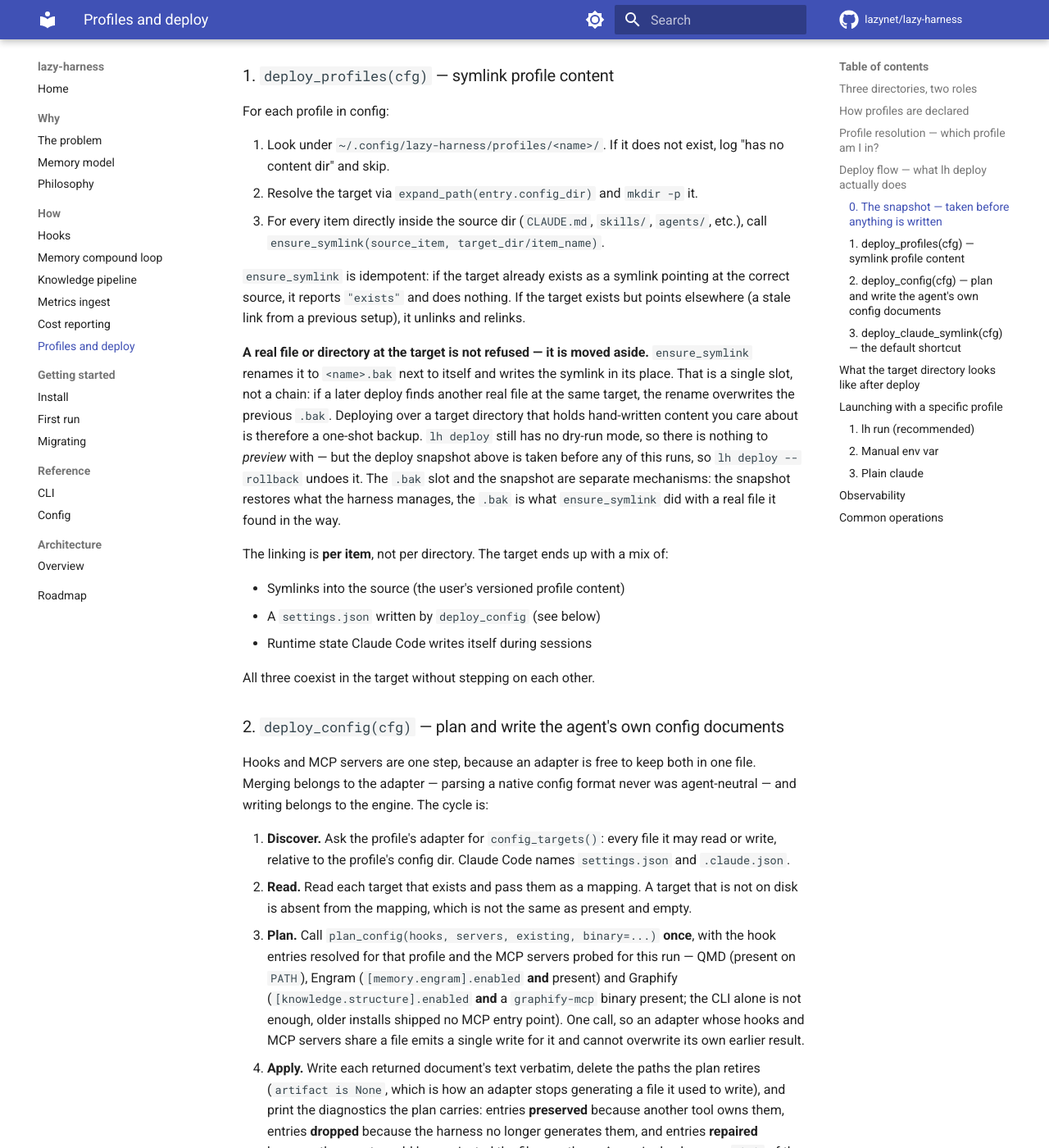
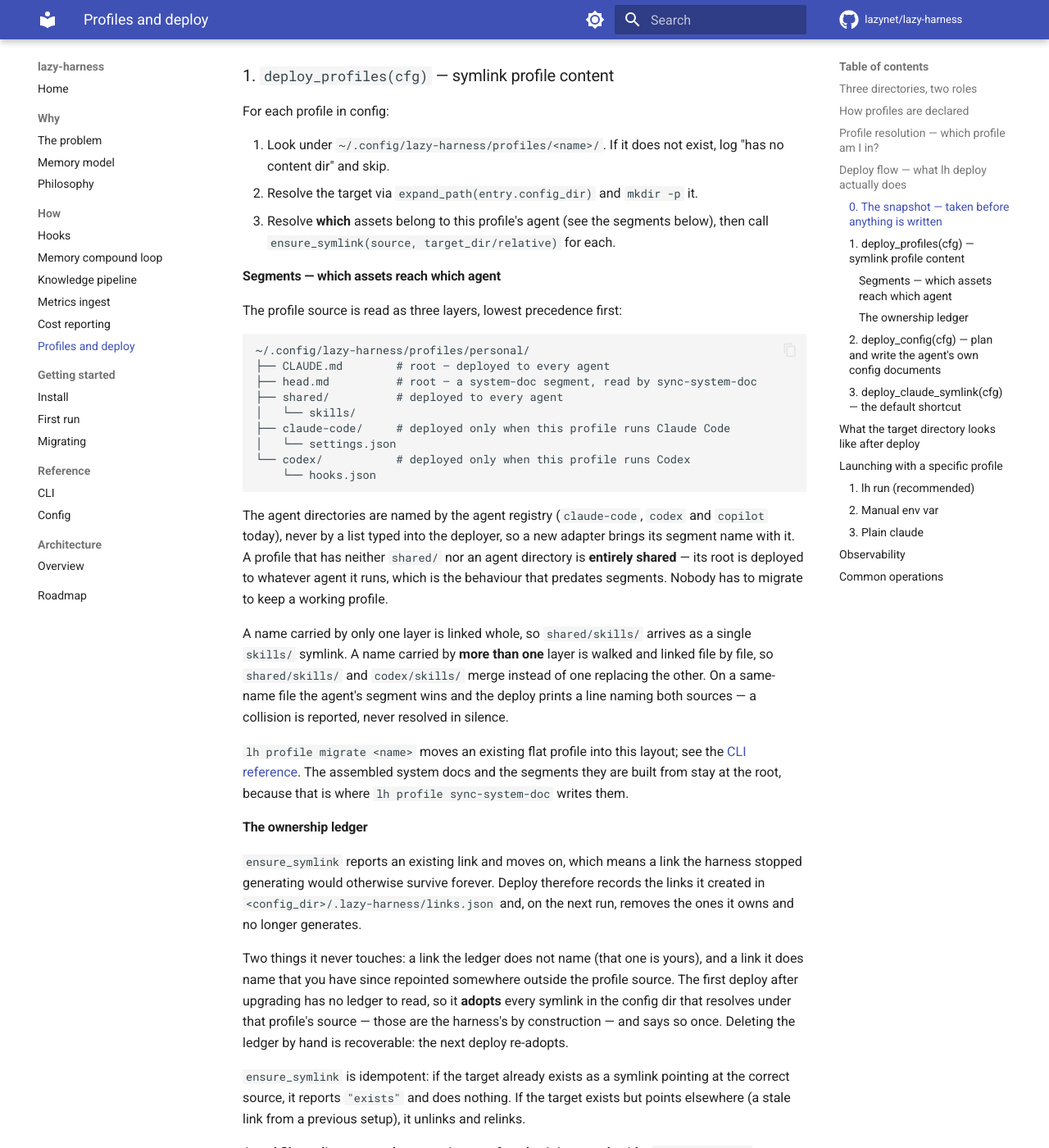
Before and after one commit to lazynet/lazy-harness, an MkDocs documentation site: the page built from docs/how/profiles-and-deploy.md, in a window 1280 px wide and 1400 px high, scrolled down 3282 px. Shown: the whole window at 82% size. Built offline with MkDocs 1.6.1 and Material for MkDocs 9.7.7, drawn with Linux system fonts in a browser that asks for light colours; comment, search, counter and statistics services are not loaded; some of the changed text lies outside the part shown.

Commit message:
test: the assembler and the deployer agree on one layout, through the engine
Decision 5 of the migration questions, exercised end to end rather than
asserted about: migrate, assemble, deploy, then edit a segment and let the real
`post-tool-use-sync-system-doc` fire. The assembled doc is still linked, and its
content is the regenerated one.

`head.md` and `tail.md` stay at the profile root through the migration, which is
what keeps `_Layout` finding them, and `_trees_touched` still resolves a path
under `shared/` to its profiles tree — a segment directory between the file and
the tree root does not hide it.

The fixture writes `config.toml` to disk because the hook loads it itself to
resolve the profile's agent; holding the config in memory let the hook fall back
to the default adapter and write `CLAUDE.md` into a Codex profile, hiding the
defect the per-profile resolution fixed.

The docs page gains the segment layout, the collision rule and the ledger, and
its post-deploy tree now shows the segmented sources and `links.json`.

````diff
--- a/docs/how/profiles-and-deploy.md
+++ b/docs/how/profiles-and-deploy.md
@@ -108,7 +108,56 @@ For each profile in config:
 
 1. Look under `~/.config/lazy-harness/profiles/<name>/`. If it does not exist, log "has no content dir" and skip.
 2. Resolve the target via `expand_path(entry.config_dir)` and `mkdir -p` it.
-3. For every item directly inside the source dir (`CLAUDE.md`, `skills/`, `agents/`, etc.), call `ensure_symlink(source_item, target_dir/item_name)`.
+3. Resolve **which** assets belong to this profile's agent (see the segments below), then call `ensure_symlink(source, target_dir/relative)` for each.
+
+#### Segments — which assets reach which agent
+
+The profile source is read as three layers, lowest precedence first:
+
+```
+~/.config/lazy-harness/profiles/personal/
+├── CLAUDE.md        # root — deployed to every agent
+├── head.md          # root — a system-doc segment, read by sync-system-doc
+├── shared/          # deployed to every agent
+│   └── skills/
+├── claude-code/     # deployed only when this profile runs Claude Code
+│   └── settings.json
+└── codex/           # deployed only when this profile runs Codex
+    └── hooks.json
+```
+
+The agent directories are named by the agent registry (`claude-code`, `codex`
+and `copilot` today), never by a list typed into the deployer, so a new adapter
+brings its segment name with it. A profile that has neither `shared/` nor an agent
+directory is **entirely shared** — its root is deployed to whatever agent it
+runs, which is the behaviour that predates segments. Nobody has to migrate to
+keep a working profile.
+
+A name carried by only one layer is linked whole, so `shared/skills/` arrives as
+a single `skills/` symlink. A name carried by **more than one** layer is walked
+and linked file by file, so `shared/skills/` and `codex/skills/` merge instead
+of one replacing the other. On a same-name file the agent's segment wins and the
+deploy prints a line naming both sources — a collision is reported, never
+resolved in silence.
+
+`lh profile migrate <name>` moves an existing flat profile into this layout; see
+the [CLI reference](../reference/cli.md#lh-profile). The assembled system docs
+and the segments they are built from stay at the root, because that is where
+`lh profile sync-system-doc` writes them.
+
+#### The ownership ledger
+
+`ensure_symlink` reports an existing link and moves on, which means a link the
+harness stopped generating would otherwise survive forever. Deploy therefore
+records the links it created in `<config_dir>/.lazy-harness/links.json` and, on
+the next run, removes the ones it owns and no longer generates.
+
+Two things it never touches: a link the ledger does not name (that one is
+yours), and a link it does name that you have since repointed somewhere outside
+the profile source. The first deploy after upgrading has no ledger to read, so
+it **adopts** every symlink in the config dir that resolves under that profile's
+source — those are the harness's by construction — and says so once. Deleting
+the ledger by hand is recoverable: the next deploy re-adopts.
 
 `ensure_symlink` is idempotent: if the target already exists as a symlink pointing at the correct source, it reports `"exists"` and does nothing. If the target exists but points elsewhere (a stale link from a previous setup), it unlinks and relinks.
 
@@ -150,12 +199,17 @@ Starting from an empty target:
 ```
 ~/.claude-personal/                          # (was empty)
 ├── CLAUDE.md              → ~/.config/lazy-harness/profiles/personal/CLAUDE.md
-├── skills/                → ~/.config/lazy-harness/profiles/personal/skills/
-├── agents/                → ~/.config/lazy-harness/profiles/personal/agents/
-├── commands/              → ~/.config/lazy-harness/profiles/personal/commands/
+├── skills/                → ~/.config/lazy-harness/profiles/personal/shared/skills/
+├── agents/                → ~/.config/lazy-harness/profiles/personal/shared/agents/
+├── commands/              → ~/.config/lazy-harness/profiles/personal/shared/commands/
 ├── settings.json          (generated by deploy_config)
+├── .lazy-harness/
+│   └── links.json         (the ownership ledger — which links deploy created)
 └── ...
 ```
+
+The sources shown are the segmented layout; on an unmigrated profile the same
+links point at the profile root instead.
 
 After a few sessions, Claude Code itself adds:
 
````
Also changed, not shown: 1 other file.
